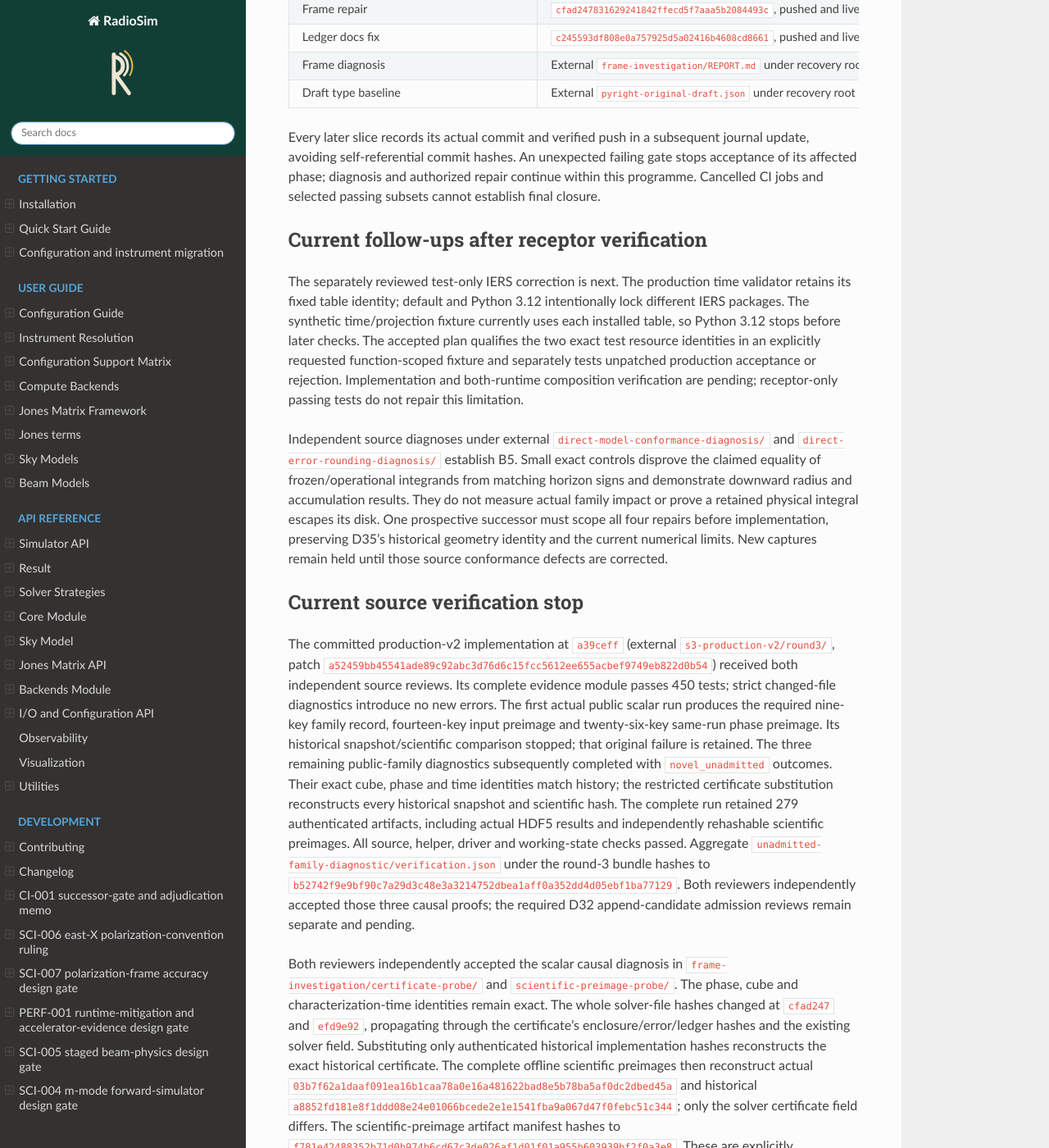
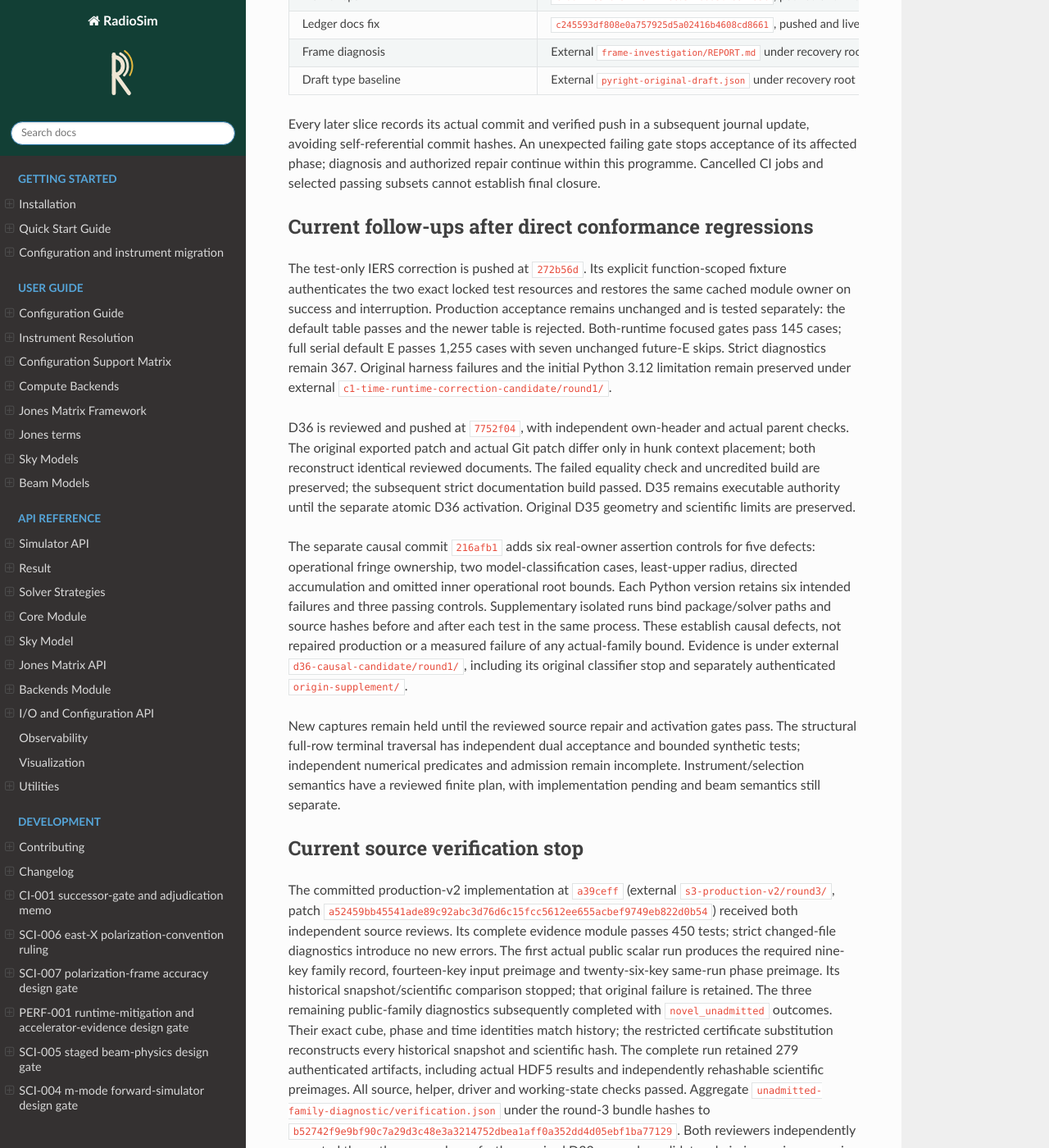
Before and after one commit to RRI-interferometry/RRIVis, a Sphinx documentation site: the page built from docs/development/completion_ledger.md, in a window 1280 px wide and 1400 px high, scrolled down 5097 px. Shown: the whole window at 82% size. Built offline with Sphinx 7.4.7 and the Read the Docs theme 3.1.0, drawn with Linux system fonts in a browser that asks for light colours; some of the changed text lies outside the part shown.

Commit message:
docs: record IERS correction and direct causal evidence

```diff
--- a/docs/development/completion_ledger.md
+++ b/docs/development/completion_ledger.md
@@ -48,7 +48,7 @@ fixtures. No implementation is authored in another worktree.
 | B2 | Failed CI reports SciPy intersphinx inventory ConnectTimeout | Inspect failed logs and current retrieval; bounded reliability fix if reproduced/justified | Clean warnings-as-errors Sphinx build; retain documentation validation | Fresh retrieval succeeded for all inventories; original CI ConnectTimeout remains an observed transient retrieval failure |
 | B3 | Section 12.1 requires frozen root bounds in the initial scan partition; the scanner at `786413f` omitted them and only checked the supplied list length | Reviewed finite successor grant, decisive boundary regression, exact-bound inclusion repair, fresh four-family measurements | Independent partition/evaluation checks with unchanged numerical budgets; distinguish measured cube changes from certificate changes; new admission relation requires review | Confirmed at `786413f`; D34 is reviewed and pushed at `90ef12e`, with exact edge authentication at `3563fa7`; guarded activation is pushed at `505ef3d` and the optional workflow entry at `a18aa60`; separate regression is pushed at `b032580` and the bounded numerical repair at `aa933c2`; 35 frame cases pass on both Python versions and all seven public integration tests pass; clean four-family measurements completed at `e7623fb`, with independent exact initial-union and centre-projection checks; all four terminal structures and historical scan reconstructions are verified, with scalar separately postvalidated after its preserved driver failure; B4 source correction is pushed; corrected measurements, certificate conformity and observation admission remain pending |
 | B4 | Independent D34 comparison found that `_pair_roots` returns radians which the certificate labels as turns and converts again; 1,280 root-pair rows per family also violate frozen-bound order | Prospective reviewed solver/history grant; exact direction-owned slab unions, one outward radian conversion, canonical owned indices and independent semantic checks | Nonzero causal unit, overlap, seam and order regressions; unchanged budgets; fresh clean-source captures and numerical admission | Source defect and four-family arithmetic independently confirmed; corrected statistic is 0.004604447903486282 rad versus recorded 0.028930599414858853, under the unchanged 0.1024-rad limit; D35 reviewed and pushed at `dd26e04`; causal regression pushed at `5790241` retains five intended failures and one passing control; historical D34/pending D35 preparation pushed at `368821d` passes 161 affected history cases; strict guard pushed at `083fa84`, atomic D35 activation at `af8d595` and the reviewed numerical repair at `cf67c0b`; 109 frame cases pass on each supported Python version; public numerical gates, fresh captures, conformity and admission remain pending; historical captures remain unchanged |
-| B5 | Sections 4.2/12.1 require independent operational direct integrands/classifications and outward ambiguous-error arithmetic; source at `bd70960` substitutes frozen kernels/classes and uses ordinary radius multiplication/accumulation | One prospective reviewed successor scope for the four confirmed direct-owner defects; separate causal controls, exact source/guard activation, corrected model and error semantics | Independent model-owner and displaced-root controls; exact-rational radius/accumulation witnesses; unchanged budgets; both runtimes, fresh captures and complete conformity before admission | Four source conformance defects independently confirmed; actual four-family numerical impact remains unmeasured; successor scope is being reviewed, with no production repair yet |
+| B5 | Sections 4.2/12.1 require independent operational direct kernels/classes, outward error arithmetic and all root/guard partition boundaries; five source defects are confirmed | Reviewed D36 scope; separate causal controls, exact source/guard activation, corrected model, partition and error semantics | Independent model-owner and displaced-root controls; exact-rational radius/accumulation and guarded-partition witnesses; unchanged budgets; both runtimes, fresh captures and complete conformity before admission | D36 design pushed at `7752f04`; causal regression pushed at `216afb1` retains six intended semantic failures and three passing controls on each Python version with same-process import/source proof; production repair and executable activation remain pending; actual four-family impact remains unmeasured |
 | C1 | D25 production v2 contract, D31 runtime input anchor, D32 identity transitions and D33 lossless certificate storage; preserved draft has strict-schema and same-run-join defects | Account for every original hunk; corrected input manifests, runtime identity bridge, result records, evidence/schema, acceptance and hostile tests in coherent source commits | Path-independent reconstruction/relocation, semantic mutation and malformed-input rejection; exact nine-key production family and retained manifests; D34 authorizes thirteen modified paths plus four authenticated disposals, and one optional exact workflow path; guarded activation and the workflow entry are implemented | First S, runtime bridge, validated result accessor and current-A topology pushed and independently reviewed; production-v2 factory pushed at a39ceff passes 450 evidence tests and produces the required records for all four actual public families; D32 and D33 designs are pushed; D35 at `dd26e04` is executable current authority through `af8d595`; D34 remains explicit historical frame/workflow authority and D33 retains its historical role; input14/phase26 outer projections and source/time/scientific-buffer joins pushed at `96e6b40`; receptor native-float, angle, family and ordered antenna joins pushed at `4b93e7a`; remaining nested physical semantics, portable transition validation and observation admission remain pending; generation stays closed |
 | C2 | SCI-004 M3 Sections 10–14; four rejected-artifact deletions and six null sentinels | Complete replacement source range; authenticate disposal; generate new evidence from clean exact terminal source tip; separate E and A commits | HDF5/bounded reads, summary, UVFITS/MS read-back, full correlations/time/solver/provenance; all families; retained non-gating performance; fresh independent manual/numerical/schema acceptance | All six approval sentinels are committed literal None; four rejected artifacts remain unchanged; disposal follows completed source logic |
 | D1 | SCI-004 Sections 7/9/15; public solver currently rejects HEALPix/hybrid and non-scalar beams; accepted SCI-005 beam contracts remain authoritative | Reviewed successor public support contract; integrate point/HEALPix/hybrid full Stokes; stationary squint and applicable full-efield support through canonical BeamSystem/Jones | Public API and CLI tests; dense/sparse pixel measure, frequencies, tangent/receptor frames, component provenance; common direct oracle and two-tier predicates | Inventory underway; successor contract before implementation |
@@ -189,25 +189,39 @@ gate stops acceptance of its affected phase; diagnosis and authorized repair
 continue within this programme. Cancelled CI jobs and selected passing subsets
 cannot establish final closure.
 
-## Current follow-ups after receptor verification
+## Current follow-ups after direct conformance regressions
 
-The separately reviewed test-only IERS correction is next. The production time
-validator retains its fixed table identity; default and Python 3.12 intentionally
-lock different IERS packages. The synthetic time/projection fixture currently
-uses each installed table, so Python 3.12 stops before later checks. The accepted
-plan qualifies the two exact test resource identities in an explicitly requested
-function-scoped fixture and separately tests unpatched production acceptance or
-rejection. Implementation and both-runtime composition verification are pending;
-receptor-only passing tests do not repair this limitation.
+The test-only IERS correction is pushed at `272b56d`. Its explicit function-scoped
+fixture authenticates the two exact locked test resources and restores the same
+cached module owner on success and interruption. Production acceptance remains
+unchanged and is tested separately: the default table passes and the newer table
+is rejected. Both-runtime focused gates pass 145 cases; full serial default E
+passes 1,255 cases with seven unchanged future-E skips. Strict diagnostics remain
+367. Original harness failures and the initial Python 3.12 limitation remain
+preserved under external `c1-time-runtime-correction-candidate/round1/`.
 
-Independent source diagnoses under external `direct-model-conformance-diagnosis/`
-and `direct-error-rounding-diagnosis/` establish B5. Small exact controls disprove
-the claimed equality of frozen/operational integrands from matching horizon signs
-and demonstrate downward radius and accumulation results. They do not measure
-actual family impact or prove a retained physical integral escapes its disk.
-One prospective successor must scope all four repairs before implementation,
-preserving D35's historical geometry identity and the current numerical limits.
-New captures remain held until those source conformance defects are corrected.
+D36 is reviewed and pushed at `7752f04`, with independent own-header and actual
+parent checks. The original exported patch and actual Git patch differ only in
+hunk context placement; both reconstruct identical reviewed documents. The
+failed equality check and uncredited build are preserved; the subsequent strict
+documentation build passed. D35 remains executable authority until the separate
+atomic D36 activation. Original D35 geometry and scientific limits are preserved.
+
+The separate causal commit `216afb1` adds six real-owner assertion controls for
+five defects: operational fringe ownership, two model-classification cases,
+least-upper radius, directed accumulation and omitted inner operational root
+bounds. Each Python version retains six intended failures and three passing
+controls. Supplementary isolated runs bind package/solver paths and source hashes
+before and after each test in the same process. These establish causal defects,
+not repaired production or a measured failure of any actual-family bound.
+Evidence is under external `d36-causal-candidate/round1/`, including its original
+classifier stop and separately authenticated `origin-supplement/`.
+
+New captures remain held until the reviewed source repair and activation gates
+pass. The structural full-row terminal traversal has independent dual acceptance
+and bounded synthetic tests; independent numerical predicates and admission
+remain incomplete. Instrument/selection semantics have a reviewed finite plan,
+with implementation pending and beam semantics still separate.
 
 ## Current source verification stop
 
```
